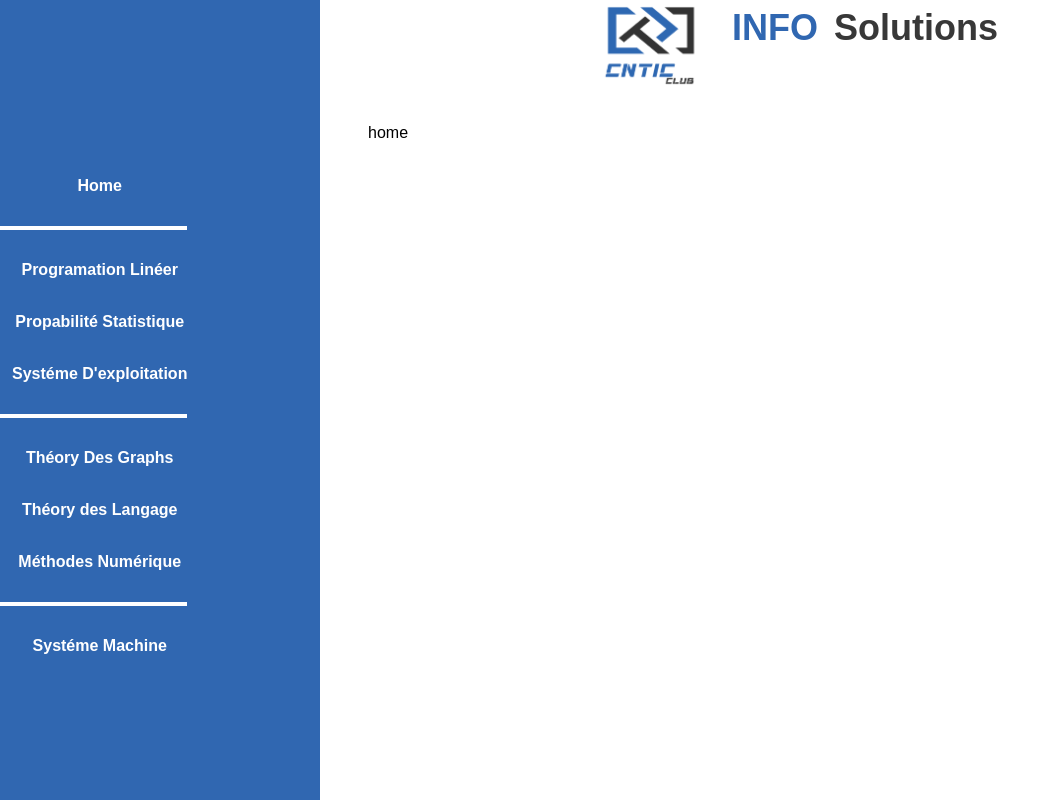
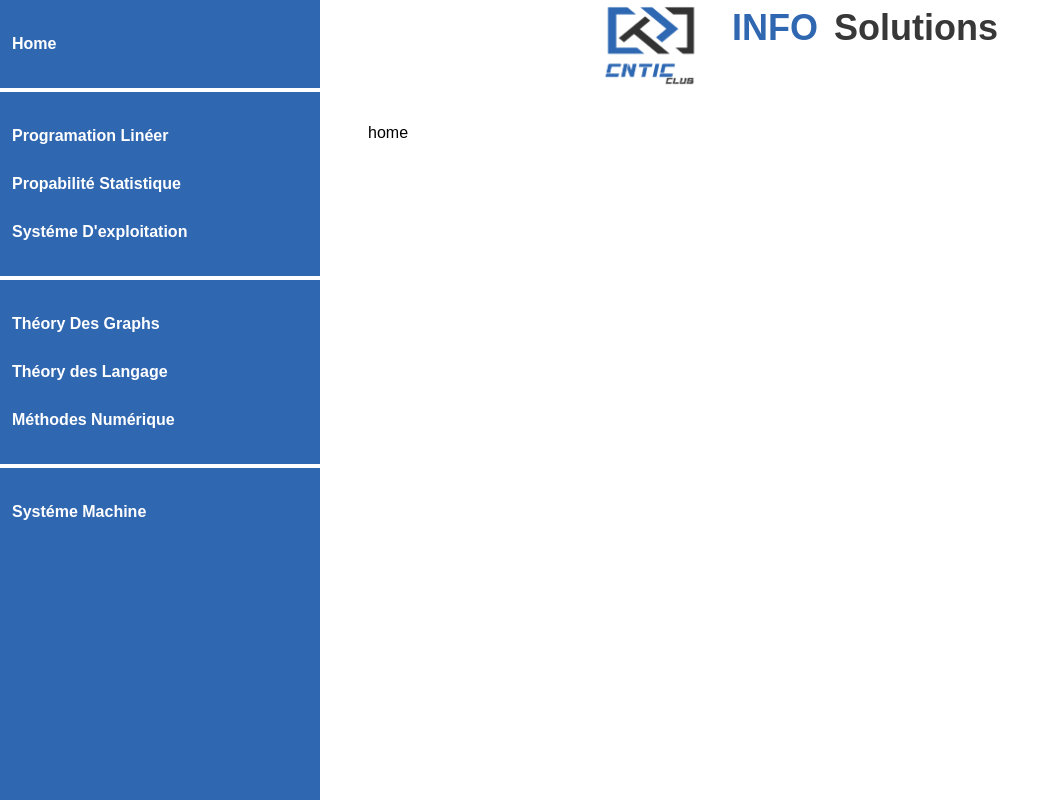
Before and after one commit to imadbenmadi/InfoSolutions, a React (Vite) app: page / in a window 1280 px wide. Shown: the whole page, without its empty margins (0-1060 px from the left). Built offline with nearby package versions, Linux system fonts and the light colour scheme.

Commit message:
fixing Laptop MenuBar

```diff
--- a/src/Components/MenuBar.jsx
+++ b/src/Components/MenuBar.jsx
@@ -10,7 +10,7 @@ export default function MenuBar() {
         <>
             {/* Mobile menu bar */}
 
-            <div className="md:hidden  ">
+            <div className="md:hidden   ">
                 <div
                     className={`${
                         MobileMenuVisible
@@ -26,7 +26,9 @@ export default function MenuBar() {
 
                 <div
                     className={`${
-                        MobileMenuVisible ? " h-full delay-200" : " h-0 delay-200"
+                        MobileMenuVisible
+                            ? " h-full delay-200"
+                            : " h-0 delay-200"
                     } flex w-full fixed transition-all z-[999] `}
                 >
                     <div
@@ -123,58 +125,62 @@ export default function MenuBar() {
             </div>
 
             {/* Laptop Menu Bar */}
-            <div className=" hidden md:block md:w-[100%]  h-[100%] bg-Blue w-[255px] relative ">
-                <div className="flex flex-col items-center justify-center pt-8 gap-7 h-[100%] text-white font-semibold fixed top-0">
-                    <Link className="ml-3" to={"/"} onClick={toggleMobileMenu}>
+            <div className="hidden md:block w-[25%] h-screen bg-Blue fixed top-0">
+                <div className="pt-8 flex flex-col justify-start gap-6 h-full text-white font-semibold">
+                    <Link
+                        className="ml-3 block"
+                        to={"/"}
+                        onClick={toggleMobileMenu}
+                    >
                         Home
                     </Link>
-                    <div className=" w-full h-1 bg-white"></div>
+                    <div className="w-full h-1 bg-white my-2"></div>
                     <Link
-                        className=" ml-3"
+                        className="ml-3 block"
                         to={"/PL"}
                         onClick={toggleMobileMenu}
                     >
                         Programation Linéer
                     </Link>
                     <Link
-                        className="ml-3"
+                        className="ml-3 block"
                         to={"/PS"}
                         onClick={toggleMobileMenu}
                     >
                         Propabilité Statistique
                     </Link>
                     <Link
-                        className="ml-3"
+                        className="ml-3 block"
                         to={"/SE"}
                         onClick={toggleMobileMenu}
                     >
                         Systéme D'exploitation
                     </Link>
-                    <div className=" w-full h-1 bg-white"></div>
+                    <div className="w-full h-1 bg-white my-2"></div>
                     <Link
-                        className="ml-3"
+                        className="ml-3 block"
                         to={"/PTGL"}
                         onClick={toggleMobileMenu}
                     >
                         Théory Des Graphs
                     </Link>
                     <Link
-                        className="ml-3"
+                        className="ml-3 block"
                         to={"/TL"}
                         onClick={toggleMobileMenu}
                     >
                         Théory des Langage
                     </Link>
                     <Link
-                        className="ml-3"
+                        className="ml-3 block"
                         to={"/MN"}
                         onClick={toggleMobileMenu}
                     >
                         Méthodes Numérique
                     </Link>
-                    <div className=" w-full h-1 bg-white"></div>
+                    <div className="w-full h-1 bg-white my-2"></div>
                     <Link
-                        className="ml-3"
+                        className="ml-3 block"
                         to={"/SM"}
                         onClick={toggleMobileMenu}
                     >
```
